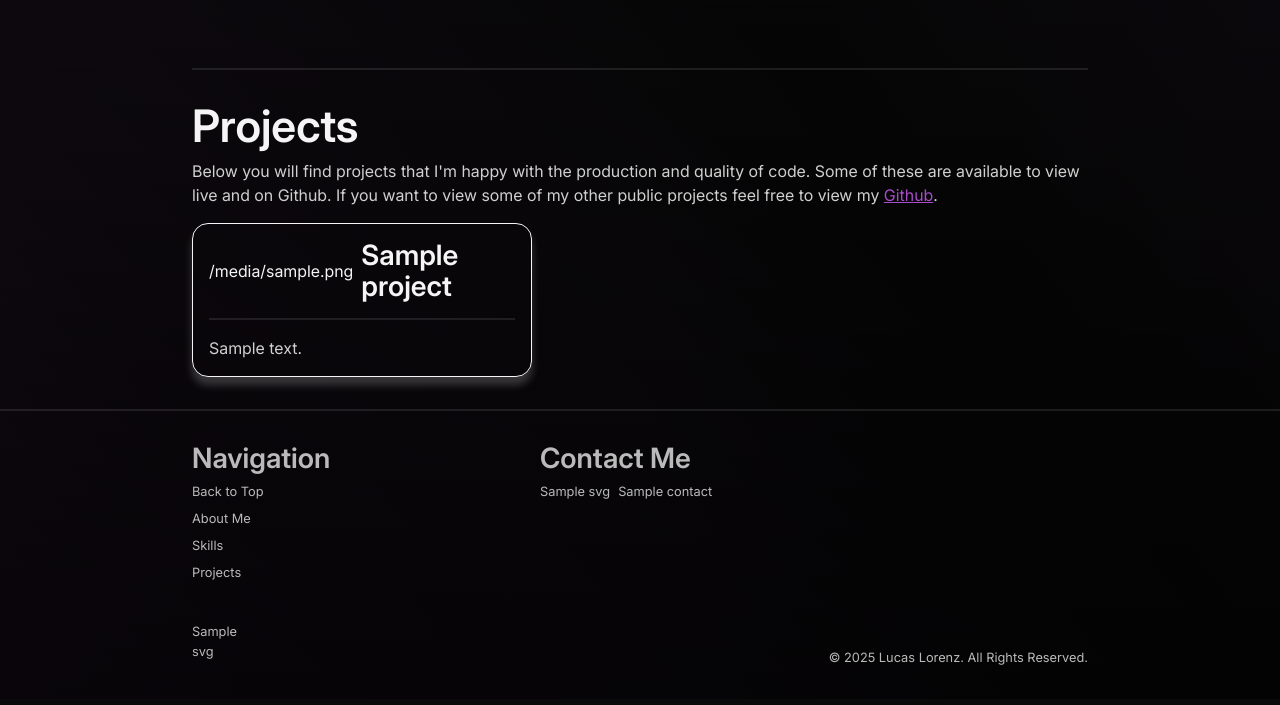
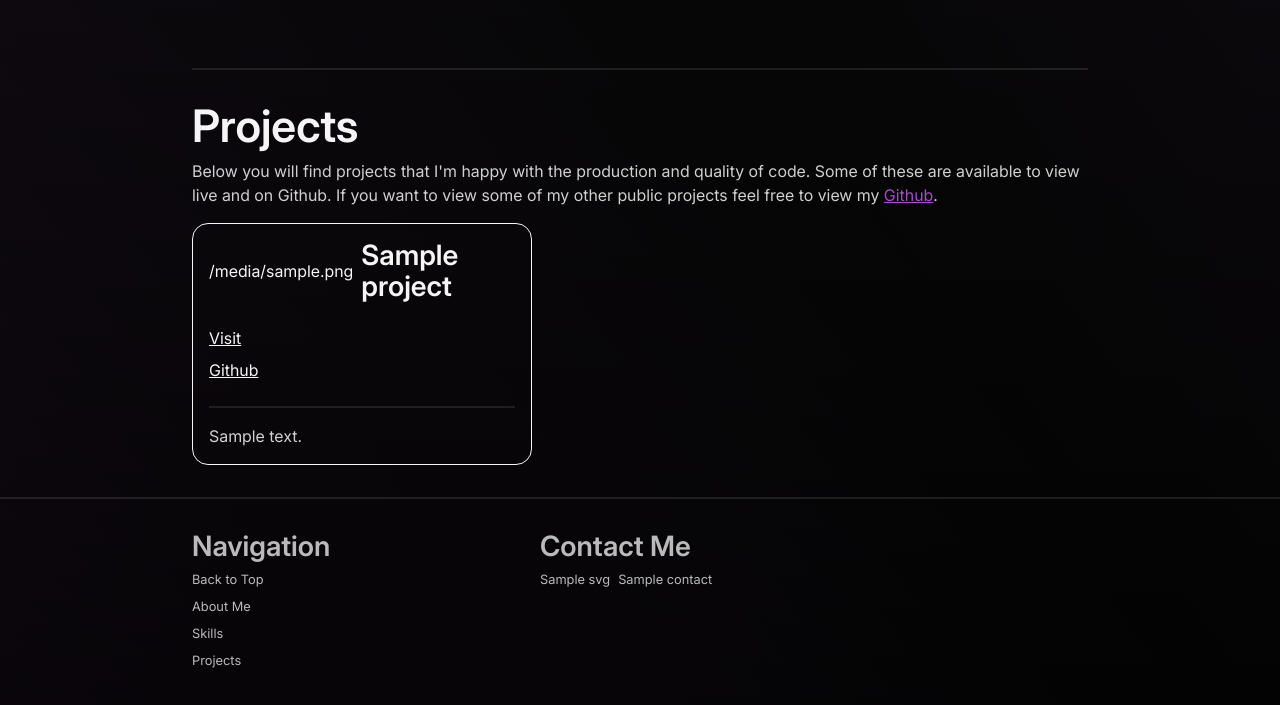
Before and after one commit to LucLor06/portfolio, a Django app: template main/templates/home.html in a window 1280 px wide. Shown: the part 1040-1745 px from the top of the page. Before the commit the page ends 1705 px from the top, so only its background shows below. Run offline with Django 5.2, Linux system fonts and the light colour scheme; the template is opened without the code that fills it: most values are stand-ins (such as "Sample title", 1, 10 or a date in 2020); style sheets or scripts are compiled from the project's sources; some libraries are stand-ins or nearby versions.

Commit message:
feat(templates): Add card links section to project card template partial

```diff
--- a/main/templates/partials/project-card.html
+++ b/main/templates/partials/project-card.html
@@ -1,11 +1,18 @@
-<a class="card" href="{{ project.url }}">
+<div class="card">
     <div class="card__header">
         {{ project.icon|safe }}
         <h3>{{ project.name }}</h3>
     </div>
+    {% if project.url or project.github_url %}
+    <div class="card__links">
+        {% if project.url %}
+        <a href="{{ project.url }}">Visit</a>
+        {% endif %}
+        {% if project.github_url %}
+        <a href="{{ project.github_url }}">Github</a>
+        {% endif %}
+    </div>
+    {% endif %}
     <hr>
     <p>{{ project.description }}</p>
-    <!-- {% if project.github_url %}
-    <a href="{{ project.github_url }}">View on Github</a>
-    {% endif %} -->
-</a>
+</div>
```
